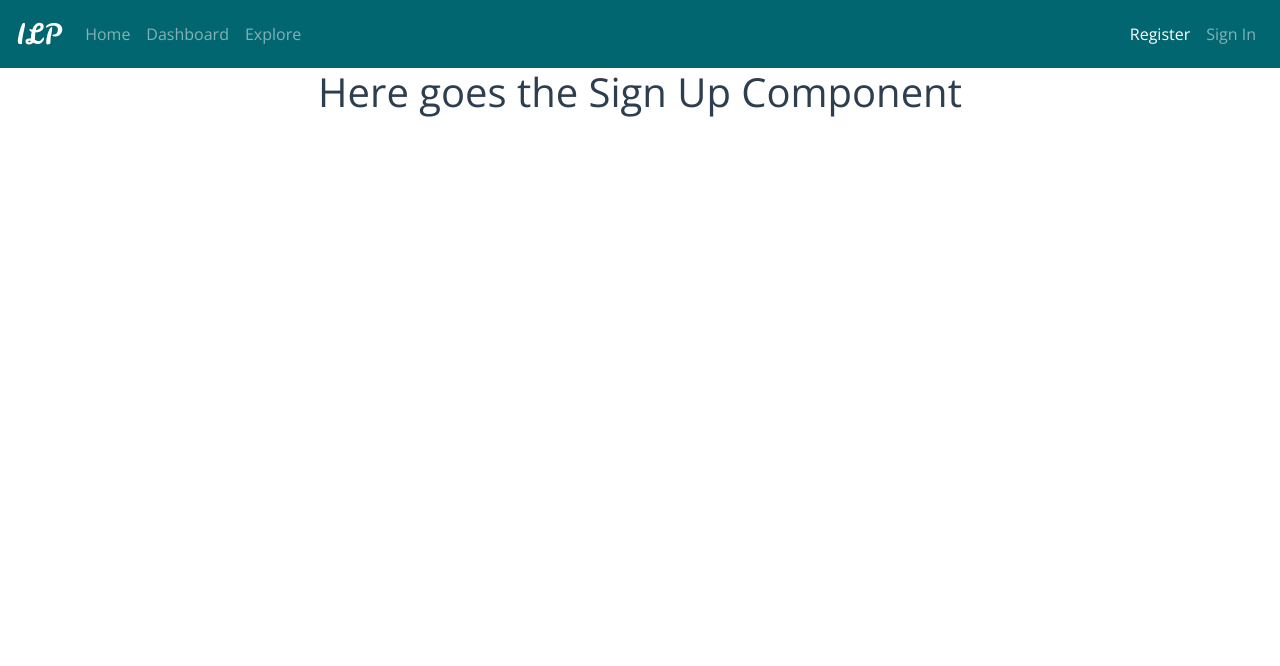
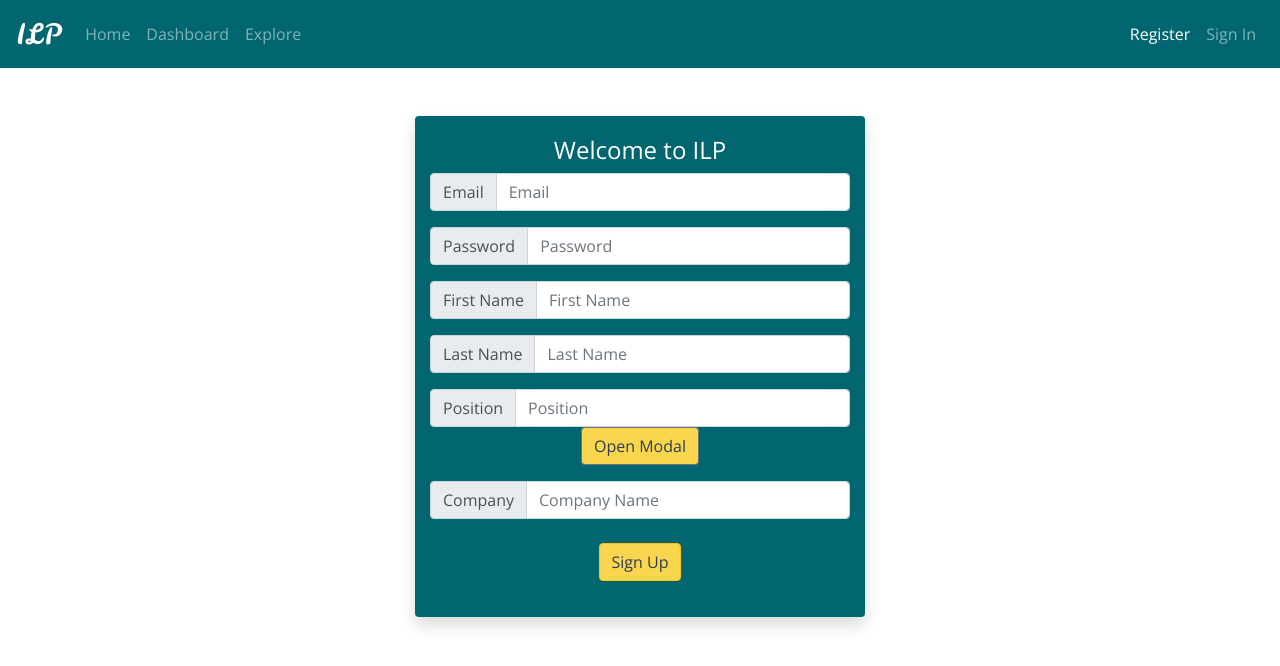
Before and after one commit to jesipr/FeatherFE, a Vue app: page /signup in a window 1280 px wide. Shown: the top 666 px of the page. Built offline with nearby package versions, Linux system fonts and the light colour scheme; what vue-particles, vue-resource would draw is missing.

Commit message:
RE-do of sign up for companies, added modal with search bar

```diff
--- a/package.json
+++ b/package.json
@@ -19,7 +19,8 @@
     "vue": "^2.6.10",
     "vue-particles": "^1.0.9",
     "vue-resource": "^1.5.1",
-    "vue-router": "^3.0.3"
+    "vue-router": "^3.0.3",
+    "vue-search-select": "^2.9.3"
   },
   "devDependencies": {
     "@vue/cli-plugin-babel": "^3.11.0",
--- a/src/main.js
+++ b/src/main.js
@@ -11,6 +11,7 @@ import { faPlus, faUserGraduate, faSearch, faUserCircle, faTachometerAlt, faBuil
 import { FontAwesomeIcon } from '@fortawesome/vue-fontawesome';
 import App from './App.vue';
 import router from './router';
+import 'vue-search-select/dist/VueSearchSelect.css'
 
 library.add(faSearch);
 library.add(faUserCircle);
--- a/src/views/SignUp.vue
+++ b/src/views/SignUp.vue
@@ -1,5 +1,152 @@
 <template>
   <div class="signup">
-    <h1>Here goes the Sign Up Component</h1>
+    <b-container fluid class="text-center">
+      <div class="mx-auto white-card rounded shadow mt-5">
+        <h4>Welcome to ILP</h4>
+        <b-container>
+          <b-form>
+            <b-form-group>
+              <b-input-group prepend="Email" class="mts-3">
+                <b-form-input v-model="userInput.email" placeholder="Email" type="email"></b-form-input>
+              </b-input-group>
+              <b-input-group prepend="Password" class="mt-3">
+                <b-form-input v-model="userInput.pw" placeholder="Password" type="password"></b-form-input>
+              </b-input-group>
+              <b-input-group prepend="First Name" class="mt-3">
+                <b-form-input v-model="userInput.firstName" placeholder="First Name" type="text"></b-form-input>
+              </b-input-group>
+              <b-input-group prepend="Last Name" class="mt-3">
+                <b-form-input v-model="userInput.lastName" placeholder="Last Name" type="text"></b-form-input>
+              </b-input-group>
+              <b-input-group prepend="Position" class="mt-3">
+                <b-form-input v-model="userInput.postion" placeholder="Position" type="text"></b-form-input>
+              </b-input-group>
+              <template>
+                <b-button @click="$bvModal.show('modal-scoped')">Open Modal</b-button>
+
+                <b-modal id="modal-scoped">
+                  <template v-slot:modal-header="{ close }">
+                    <!-- Emulate built in modal header close button action -->
+                    <b-button size="sm" variant="outline-danger" @click="close()">
+                      Close Modal
+                    </b-button>
+                    <h5>Modal Header</h5>
+                  </template>
+                  <template v-slot:default="{ hide }">
+                    <p>Modal Body with button</p>
+                    <b-button @click="hide()">Search</b-button>
+                   <!-- search bar -->
+                    <template>
+                      <!-- object value -->
+                      <model-select :options="options"
+                                    v-model="item"
+                                    placeholder="select item">
+                      </model-select>
+
+                      <!-- string value -->
+                      <model-select :options="options2"
+                                    v-model="item2"
+                                    placeholder="select item2">
+                      </model-select>
+                    </template>
+                  </template>
+                  <template v-slot:modal-footer="{ cancel }">
+                    <b-button size="sm" variant="danger" @click="cancel()">
+                      Cancel
+                    </b-button>
+                  </template>
+                </b-modal>
+              </template>
+              <b-input-group prepend="Company" class="mt-3">
+                <b-form-input v-model="userInput.compName" placeholder="Company Name" type="text"></b-form-input>
+              </b-input-group>
+              <b-button v-on:click="login" variant="warning" class="mt-4">Sign Up</b-button>
+            </b-form-group>
+          </b-form>
+        </b-container>
+      </div>
+    </b-container>
   </div>
 </template>
+
+<script>
+    import { ModelSelect } from 'vue-search-select'
+    export default {
+        data() {
+            return {
+                options: [
+                    { value: '1', text: 'aa' + ' - ' + '1' },
+                    { value: '2', text: 'ab' + ' - ' + '2' },
+                    { value: '3', text: 'bc' + ' - ' + '3' },
+                    { value: '4', text: 'cd' + ' - ' + '4' },
+                    { value: '5', text: 'de' + ' - ' + '5' }
+                ],
+                item: {
+                    value: '',
+                    text: ''
+                },
+                options2: [
+                    { value: '1', text: 'aa' + ' - ' + '1' },
+                    { value: '2', text: 'ab' + ' - ' + '2' },
+                    { value: '3', text: 'bc' + ' - ' + '3' },
+                    { value: '4', text: 'cd' + ' - ' + '4' },
+                    { value: '5', text: 'de' + ' - ' + '5' }
+                ],
+                item2: '',
+                userInput: {
+                    email: '',
+                    pw: '',
+                    firstName: '',
+                    lastName: '',
+                    postion: '',
+                    compName: '',
+                },
+            };
+        },
+        methods: {
+            login: function (event) {
+                if (this.userInput.email === '' || this.userInput.pw === '' || this.userInput.compName === '' || this.userInput.lastName === ''
+                || this.userInput.firstName === '' || this.userInput.postion === '') {
+                    alert('MALO MALO');
+                } else {
+                this.$http.post('http://localhost:5000/Feather/signin/' + this.userInput.email + '/' + this.userInput.pw, {
+
+                    }).then(function (data) {
+                        console.log(data);
+                    });
+                }
+            },
+            reset () {
+                this.item = {}
+            },
+            selectFromParentComponent1 () {
+                // select option from parent component
+                this.item = this.options[0]
+            },
+            reset2 () {
+                this.item2 = ''
+            },
+            selectFromParentComponent2 () {
+                // select option from parent component
+                this.item2 = this.options2[0].value
+            },
+        },
+        components: {
+            ModelSelect
+        },
+    };
+</script>
+
+<style scoped>
+  .btn {
+    background: #fad54e;
+    color: inherit;
+  }
+  h4 {
+    color: white;
+  }
+  .white-card {
+    width: 450px;
+    background: #026670;
+  }
+</style>
```
Also changed, not shown: 1 other file (tests, documents, lock files or other folders).
